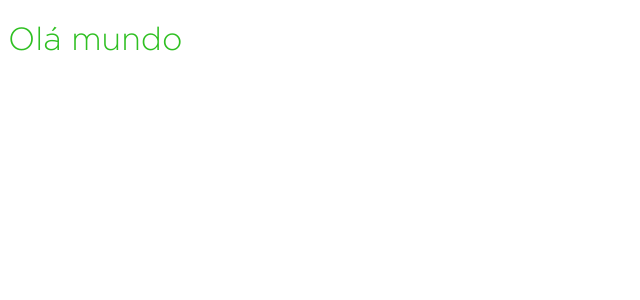
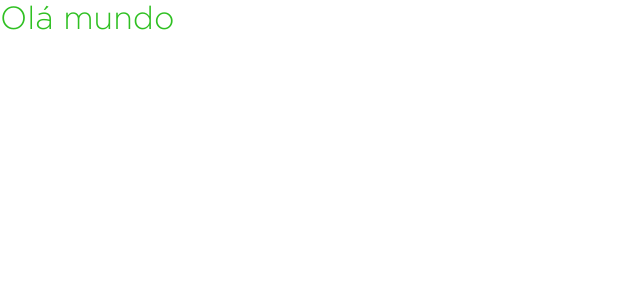
Before and after one commit to thiagoifrn/desafio-smartfit-angular, an Angular app: page / in a window 1280 px wide. Shown: the top 300 px of the page, without its empty margins (0-640 px from the left). Built offline with nearby package versions, Linux system fonts and the light colour scheme.

Commit message:
chore: add style and logo image

```diff
--- a/src/styles.scss
+++ b/src/styles.scss
@@ -1,11 +1,20 @@
 :root {
---dark-grey: #333333;
---light-grey: #808080;
---yellow: #FFB612;
---red: #dc0a17;
---green: #2FC022;
+  --dark-grey: #333333;
+  --light-grey: #808080;
+  --yellow: #ffb612;
+  --red: #dc0a17;
+  --green: #2fc022;
 }
-
+* {
+  font-family: "Gotham";
+  box-sizing: border-box;
+  margin: 0;
+  padding: 0;
+}
+body {
+  height: 100%;
+  width: 100%;
+}
 @font-face {
   font-family: "Gotham";
   src: url("assets/fonts/gotham-light.woff2") format("truetype");
```
Also changed, not shown: src/assets/images/logo.svg (added).
